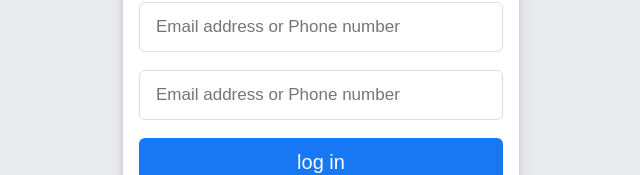
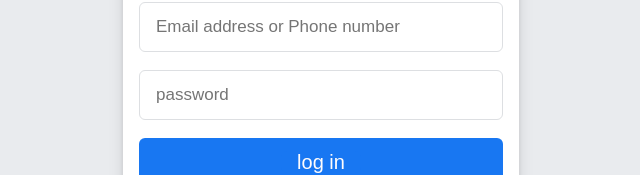
Before and after one commit to engmohamedheshamali/mohamed, a plain HTML site: page index.html in a window 1280 px wide. Shown: the part 152-327 px from the top of the page, without its empty margins (319-959 px from the left). Drawn offline with Linux system fonts and the light colour scheme.

Commit message:
Update index.html

```diff
--- a/index.html
+++ b/index.html
@@ -26,7 +26,7 @@
                         <input class="inp1" type="email" placeholder="Email address or Phone number">
                         <br>
                         <br>
-                        <input class="inp1" type="email" placeholder="Email address or Phone number">
+                        <input class="inp1" type="password" placeholder="password">
                          <br>
                          <br>
                          <button type="" class="inp2" > <a class="inp2" href="account.html" target="_blank"> log in</a></button>
```
